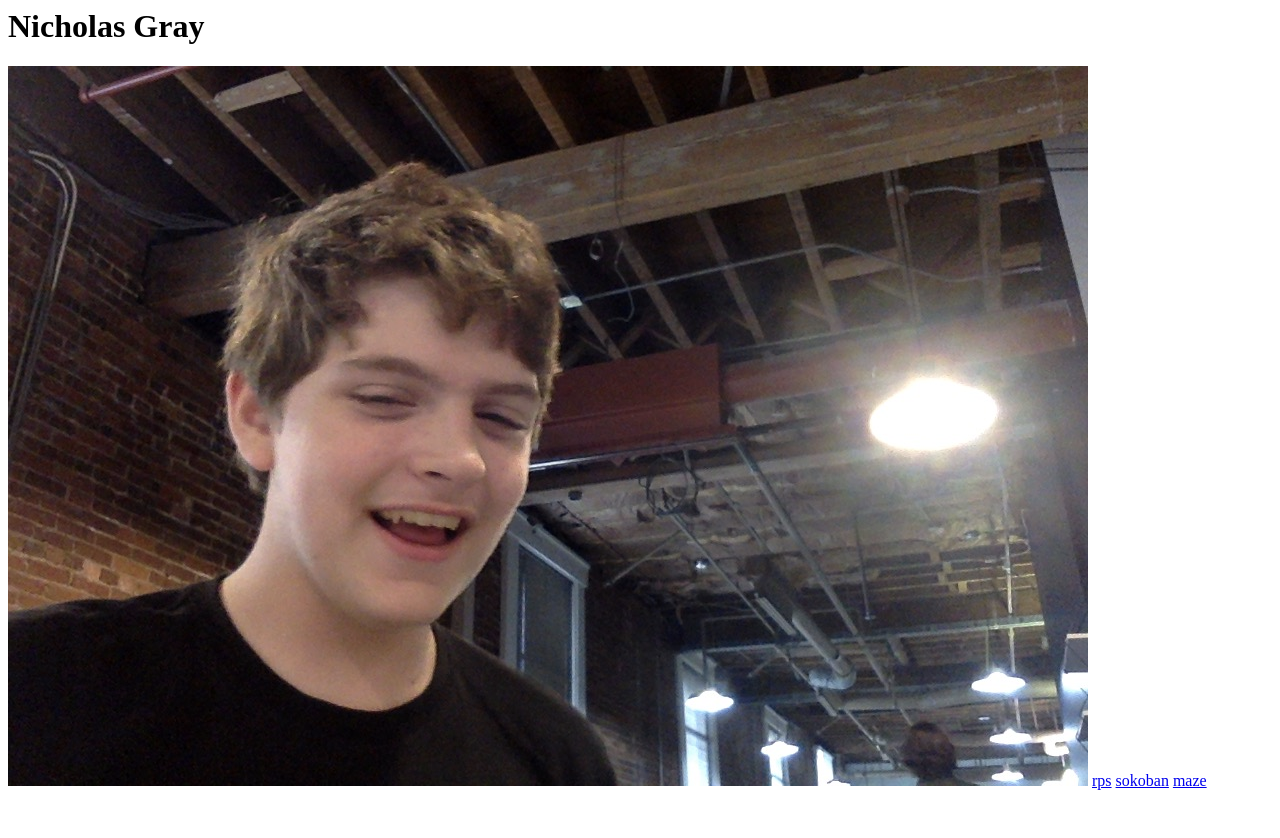
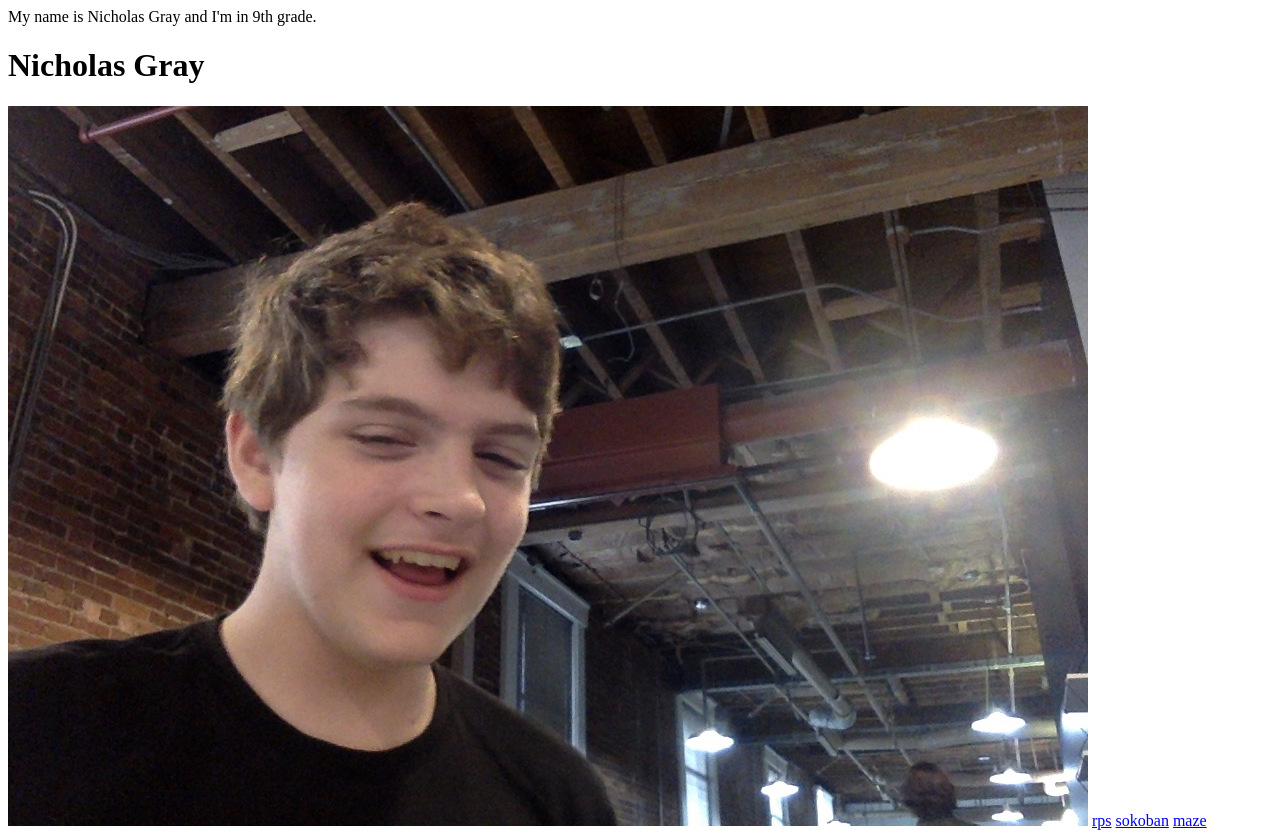
Before and after one commit to TheDiomondChief/portfolio, a plain HTML site: page index.html in a window 1280 px wide. Before the commit the page ends 800 px from the top, so only its background shows below. Drawn offline with Linux system fonts and the light colour scheme; files whose address does not match are found by name.

Commit message:
Update index.html

```diff
--- a/index.html
+++ b/index.html
@@ -5,6 +5,9 @@
 </head>
 
 <body>
+    <p>
+        My name is Nicholas Gray and I'm in 9th grade.
+    </p>
     <h1>Nicholas Gray</h1>
     <img src=me.jpeg></img>
     <a href="rps/">rps</a>
```
